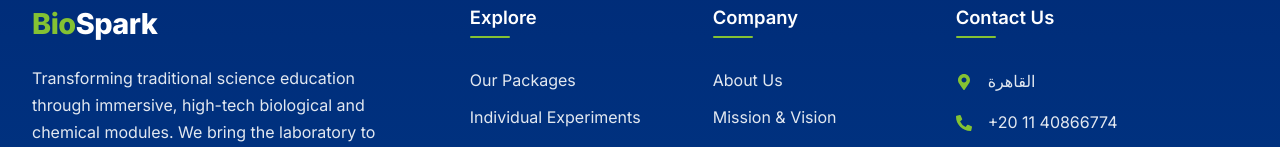
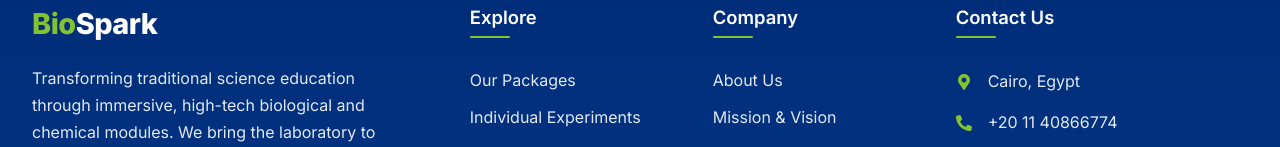
Before and after one commit to ahmed1mohammd/bio-spark, a React (Vite) app: page /articles in a window 1280 px wide. Shown: the part 3953-4100 px from the top of the page. Built offline with nearby package versions, Linux system fonts and the light colour scheme.

Commit message:
Update footer address back to english

```diff
--- a/src/components/Footer.jsx
+++ b/src/components/Footer.jsx
@@ -49,7 +49,7 @@ export default function Footer() {
           <div className="footer-col">
             <h4 className="col-title">Contact Us</h4>
             <ul className="contact-info">
-              <li><FaMapMarkerAlt className="icon" /> القاهرة</li>
+              <li><FaMapMarkerAlt className="icon" /> Cairo, Egypt</li>
               <li><FaPhoneAlt className="icon" /> +20 11 40866774</li>
               <li><FaEnvelope className="icon" /> biospark225@gmail.com</li>
             </ul>
```
